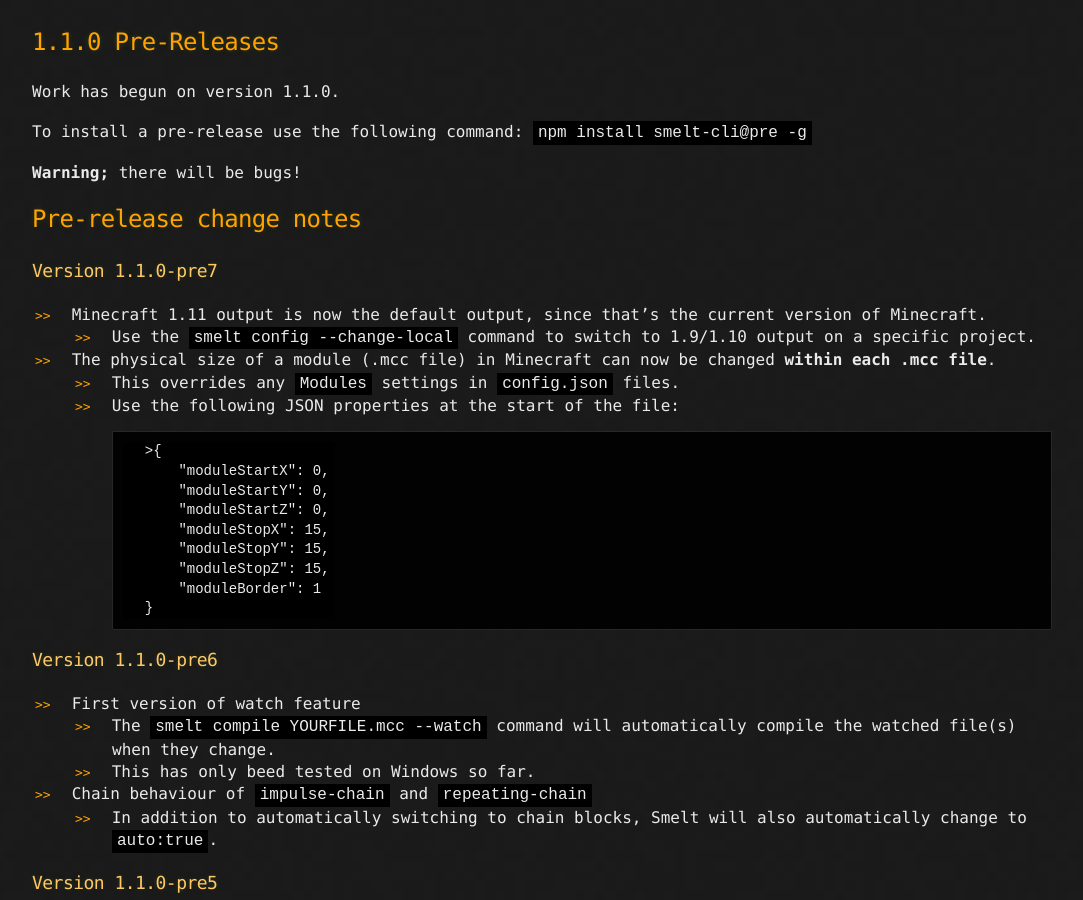
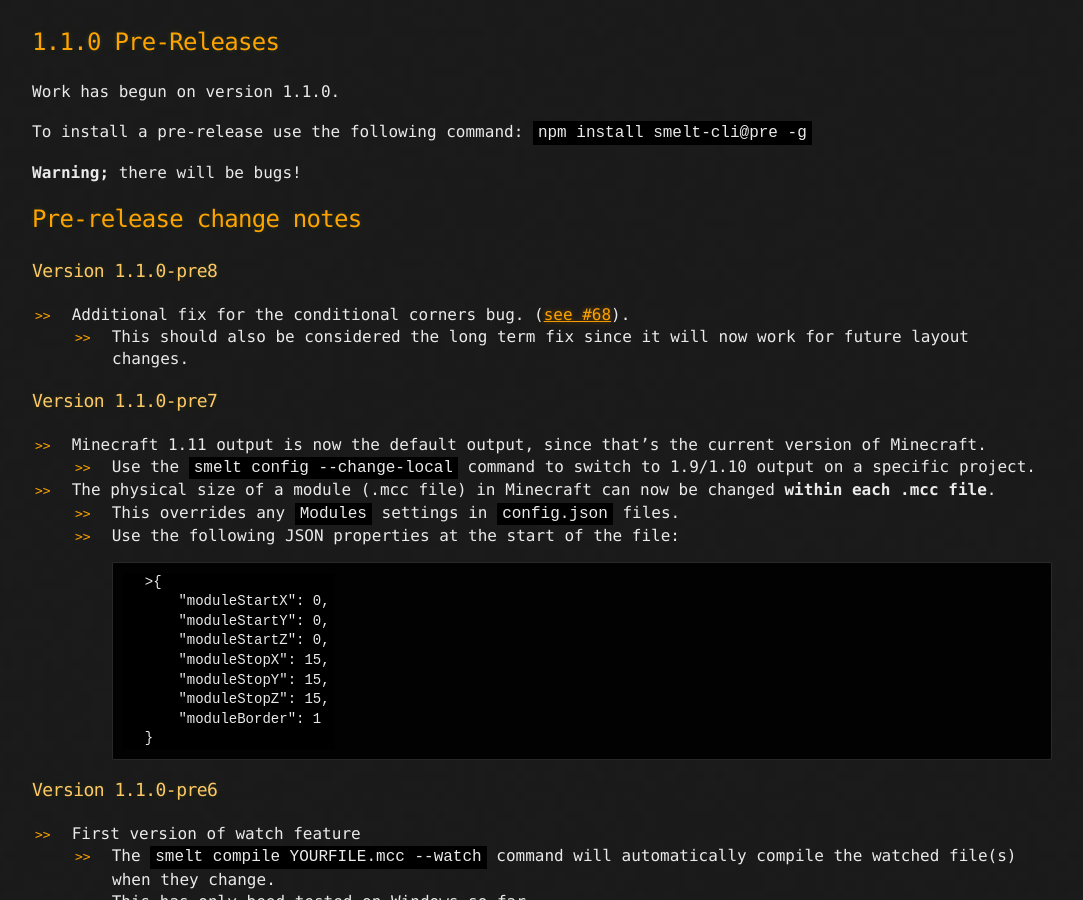
Before and after one commit to GnaspGames/Smelt, a Jekyll site: the page built from prereleases.md, in a window 1280 px wide and 900 px high, scrolled down 374 px. Shown: the whole window, without its empty margins (98-1181 px from the left). Built offline with Jekyll 4.4.1, drawn with Linux system fonts in a browser that asks for light colours.

Commit message:
Notes for Version 1.1.0-pre8

```diff
--- a/prereleases.md
+++ b/prereleases.md
@@ -15,6 +15,11 @@
 **Warning;** there will be bugs!
 
 ## Pre-release change notes
+
+### Version 1.1.0-pre8
+
+* Additional fix for the conditional corners bug. ([see #68](https://github.com/GnaspGames/Smelt/issues/68)).
+    * This should also be considered the long term fix since it will now work for future layout changes.
 
 ### Version 1.1.0-pre7
 
@@ -51,7 +56,7 @@
 * Output command length and percentage into terminal for easy reference.
 * Fix marker entites being 1 block too high (introduced during pre-releases only)
 * Change the conditional corners feature to use `SuccessCount:0b`.
-    * A long term fix is required. ([see #68](https://github.com/GnaspGames/Smelt/issues/66)).
+    * A long term fix is required. ([see #68](https://github.com/GnaspGames/Smelt/issues/68)).
 * Large refactoring of some code. Bugs may have been added.
 
 ### Versions 1.1.0-pre1 to 1.1.0-pre4
```
